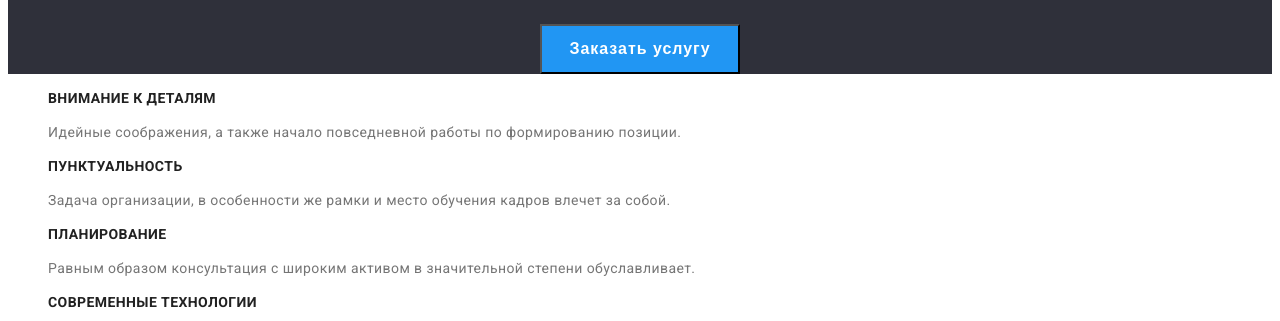
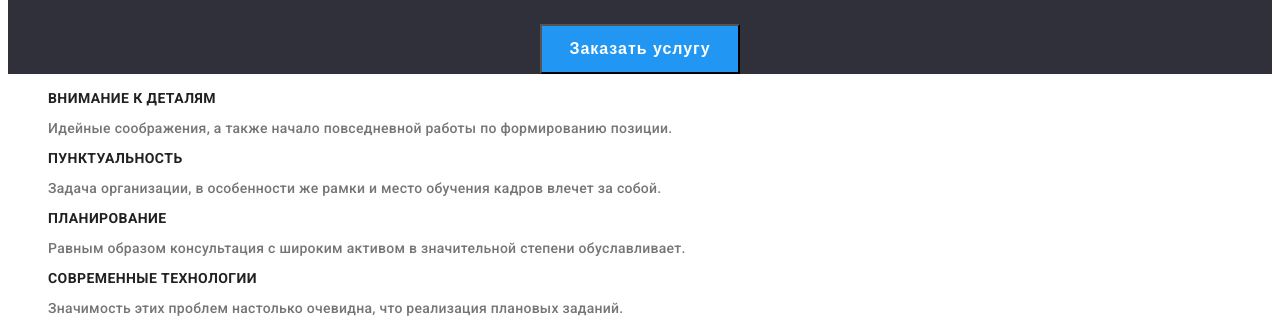
Before and after one commit to SyzdikovAltay/goit-markup-hw-02, a plain HTML site: page index.html in a window 1280 px wide. Shown: the part 280-601 px from the top of the page. Drawn offline with Linux system fonts and the light colour scheme.

Commit message:
жирность шрифта контакты

```diff
--- a/style.css
+++ b/style.css
@@ -103,10 +103,11 @@ h1{
     color: #212121;
 }
 .description-section2-p{
-    font-weight: 400;
+    font-style: normal;
+    font-weight: 500;
     font-size: 14px;
-    line-height: 24px;
-    letter-spacing: 0.03em;
+    line-height: 16px;
+    letter-spacing: 0.02em;
     color: #757575;
 }
 /*section 3*/
```
